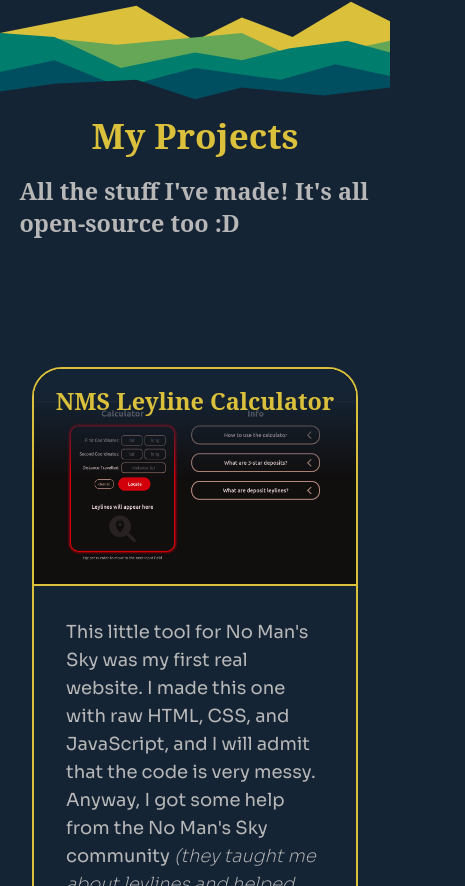
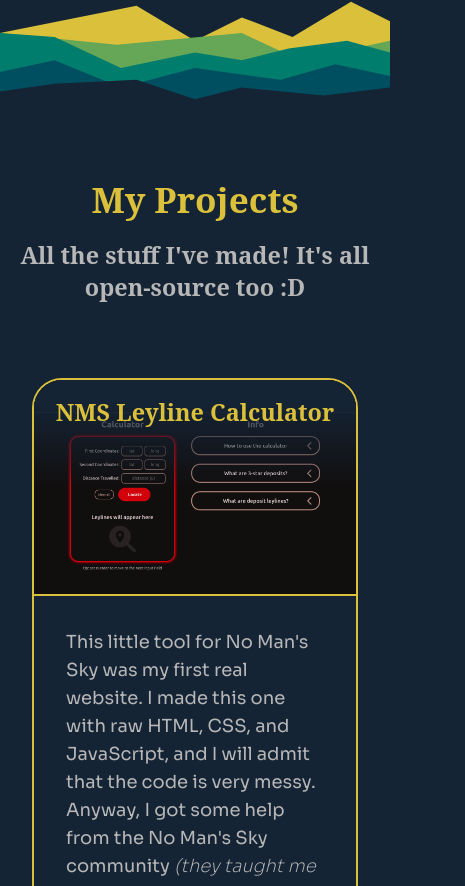
Before and after one commit to SoupCat-Py/reactfolio, a React (Vite) app: page / in a window 390 px wide. Shown: the part 918-1804 px from the top of the page, 465 px wide, since content can reach past the window. Built offline with nearby package versions, Linux system fonts and the light colour scheme; a web font is replaced by a local one.

Commit message:
layout tweaks and fixes

```diff
--- a/src/components/ProjectCard.module.css
+++ b/src/components/ProjectCard.module.css
@@ -1,6 +1,6 @@
 .container {
+    min-width: 300px;
     max-width: 600px;
-    min-width: 35vw;
 }
 .topRounded {
     --radius: calc(var(--card-radius) - 2px);
@@ -25,3 +25,9 @@
     object-fit: cover;
     object-position: top;
 }
+
+@media (max-width: 500px) {
+    .container {
+        min-width: none;
+    }
+}
--- a/src/root.css
+++ b/src/root.css
@@ -39,6 +39,7 @@
 .justify-center {justify-content: center;}
 .justify-start {justify-content: flex-start;}
 .justify-end {justify-content: flex-end;}
+.text-center {text-align: center;}
 .align-center {align-items: center;}
 .align-start {align-items: flex-start}
 .align-end {align-items: flex-end;}
--- a/src/sections/Contact.module.css
+++ b/src/sections/Contact.module.css
@@ -1,15 +1,12 @@
-.main {
-    padding: 4rem 0 0 0;
-    gap: 6rem;
-}
 .container {
     display: grid;
     grid-template-columns: 1fr 1fr;
     padding: 0 8rem 8rem 8rem;
 }
 
-@media (max-width: 650px) {
+@media (max-width: 600px) {
     .container {
         grid-template-columns: 1fr;
+        padding: 0 0 4rem 0;
     }
 }
--- a/src/sections/Contact.tsx
+++ b/src/sections/Contact.tsx
@@ -1,12 +1,13 @@
 import ContactCard from "../components/ContactCard.tsx";
 import styles from "./Contact.module.css";
+import SectionStyles from "./SectionStyles.module.css"
 
 export default function Contact() {
   return (
-    <section className={`bg-bg d-flex flex-col align-center justify-start ${styles.main}`}>
+    <section className={`bg-bg d-flex flex-col align-center justify-start ${SectionStyles.main}`}>
       <div className="d-flex flex-col align-center justify-center g1">
         <h1 className="color-primary m0">Contact Me</h1>
-        <h3 className="color-text m0 header-wrap">Don't worry I won't bite 😛</h3>
+        <h3 className="color-text m0 header-wrap text-center">Don't worry I won't bite 😛</h3>
       </div>
       <div className={`g2 ${styles.container}`}>
         <ContactCard
--- a/src/sections/Projects.module.css
+++ b/src/sections/Projects.module.css
@@ -1,6 +1,3 @@
-.main {
-    gap: 6rem;
-}
 .wrapper {
     flex-wrap: wrap;
     gap: 4rem;
--- a/src/sections/Projects.tsx
+++ b/src/sections/Projects.tsx
@@ -1,12 +1,13 @@
 import ProjectCard from "../components/ProjectCard.tsx";
 import styles from "./Projects.module.css";
+import SectionStyles from "./SectionStyles.module.css"
 
 export default function Projects() {
   return (
-    <section id="projects" className={`bg-bg d-flex flex-col align-center justify-start ${styles.main}`}>
+    <section id="projects" className={`bg-bg d-flex flex-col align-center justify-start ${SectionStyles.main}`}>
       <div className="d-flex flex-col align-center justify-center g1">
         <h1 className="color-primary m0">My Projects</h1>
-        <h3 className="color-text m0 header-wrap">All the stuff I've made! It's all open-source too :D</h3>
+        <h3 className="color-text m0 header-wrap text-center">All the stuff I've made! It's all open-source too :D</h3>
       </div>
       <div className={`d-flex flex-row justify-center p2 ${styles.wrapper}`}>
         <ProjectCard
--- /dev/null
+++ b/src/sections/SectionStyles.module.css
@@ -0,0 +1,4 @@
+.main {
+    padding: 4rem 0 0 0;
+    gap: 5vh;
+}
```
